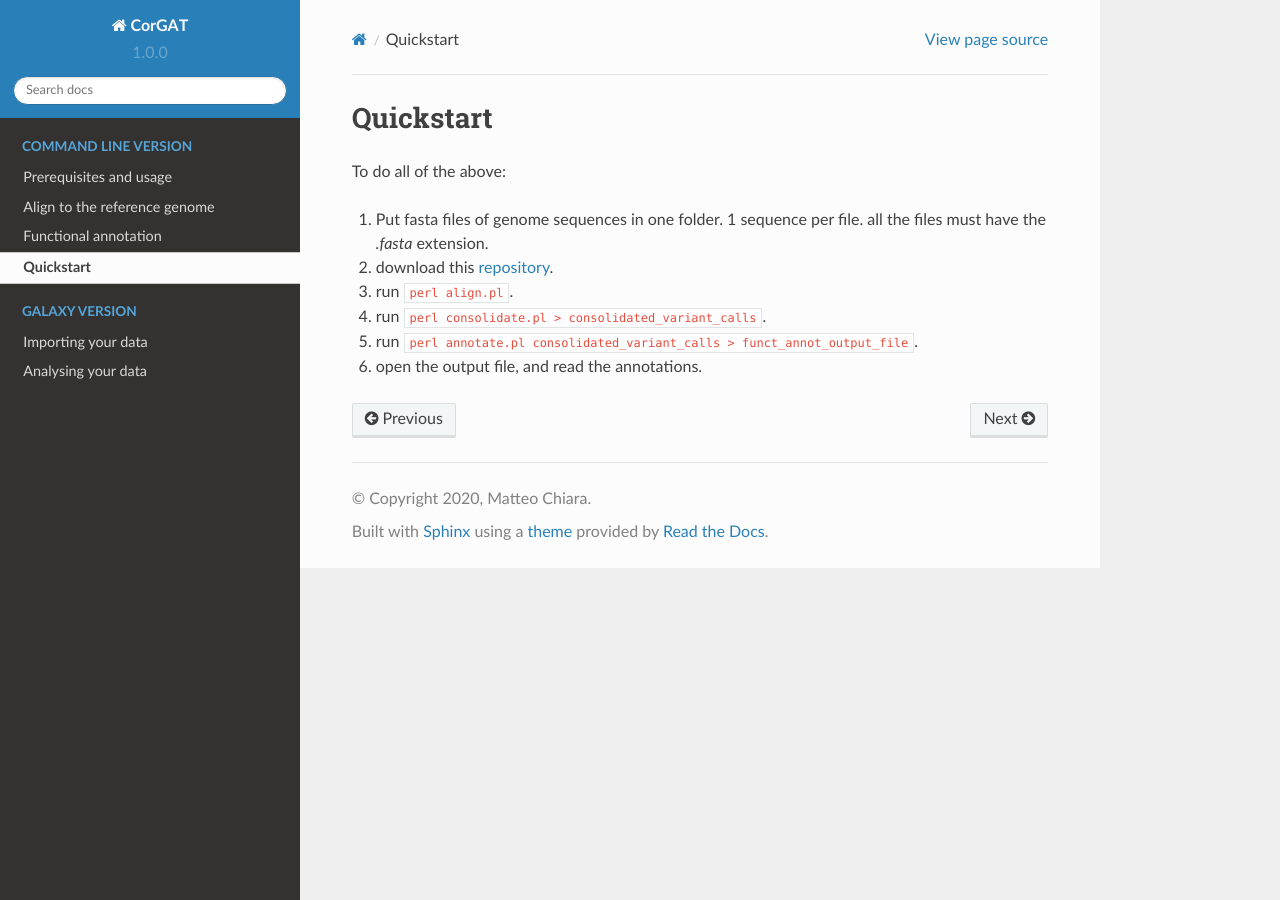
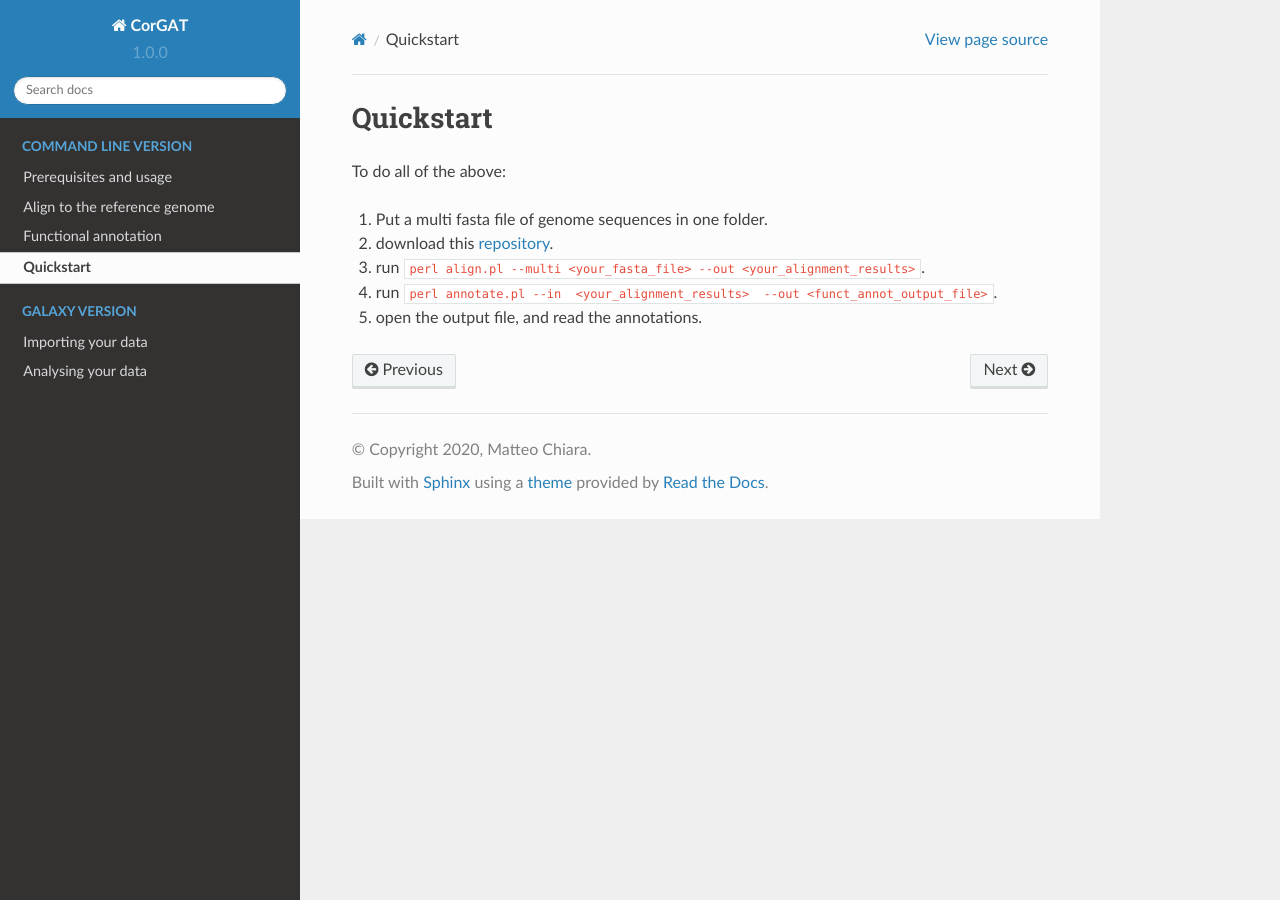
Before and after one commit to matteo14c/CorGAT, a Sphinx documentation site: the page built from Documentation/source/quickstart.rst, in a window 1280 px wide. Built offline with Sphinx 7.4.7 and the Read the Docs theme 2.0.0, drawn with Linux system fonts in a browser that asks for light colours.

Commit message:
Update quickstart.rst

```diff
--- a/Documentation/source/quickstart.rst
+++ b/Documentation/source/quickstart.rst
@@ -3,14 +3,12 @@ Quickstart
 
 To do all of the above:
 
-#. Put fasta files of genome sequences in one folder. 1 sequence per file. all the files must have the *.fasta* extension.
+#. Put a multi fasta file of genome sequences in one folder.
 
 #. download this `repository <https://github.com/matteo14c/CorGAT>`_.
 
-#. run ``perl align.pl``.
+#. run ``perl align.pl --multi <your_fasta_file> --out <your_alignment_results>``.
 
-#. run ``perl consolidate.pl > consolidated_variant_calls``.
-
-#. run ``perl annotate.pl consolidated_variant_calls > funct_annot_output_file``.
+#. run ``perl annotate.pl --in  <your_alignment_results>  --out <funct_annot_output_file>``.
 
 #. open the output file, and read the annotations.
```
